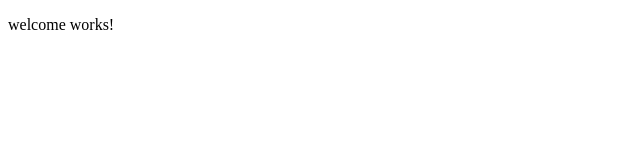
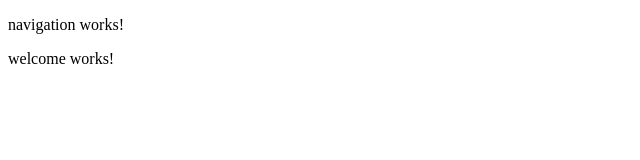
Before and after one commit to angular6/gather-store-data, an Angular app: page / in a window 1280 px wide. Shown: the top 160 px of the page, without its empty margins (0-640 px from the left). Built offline with nearby package versions, Linux system fonts and the light colour scheme.

Commit message:
chore: added navigation to the bootstrap component

```diff
--- a/src/app/app.component.html
+++ b/src/app/app.component.html
@@ -1,2 +1,2 @@
-
+<app-navigation></app-navigation>
 <router-outlet></router-outlet>
```
